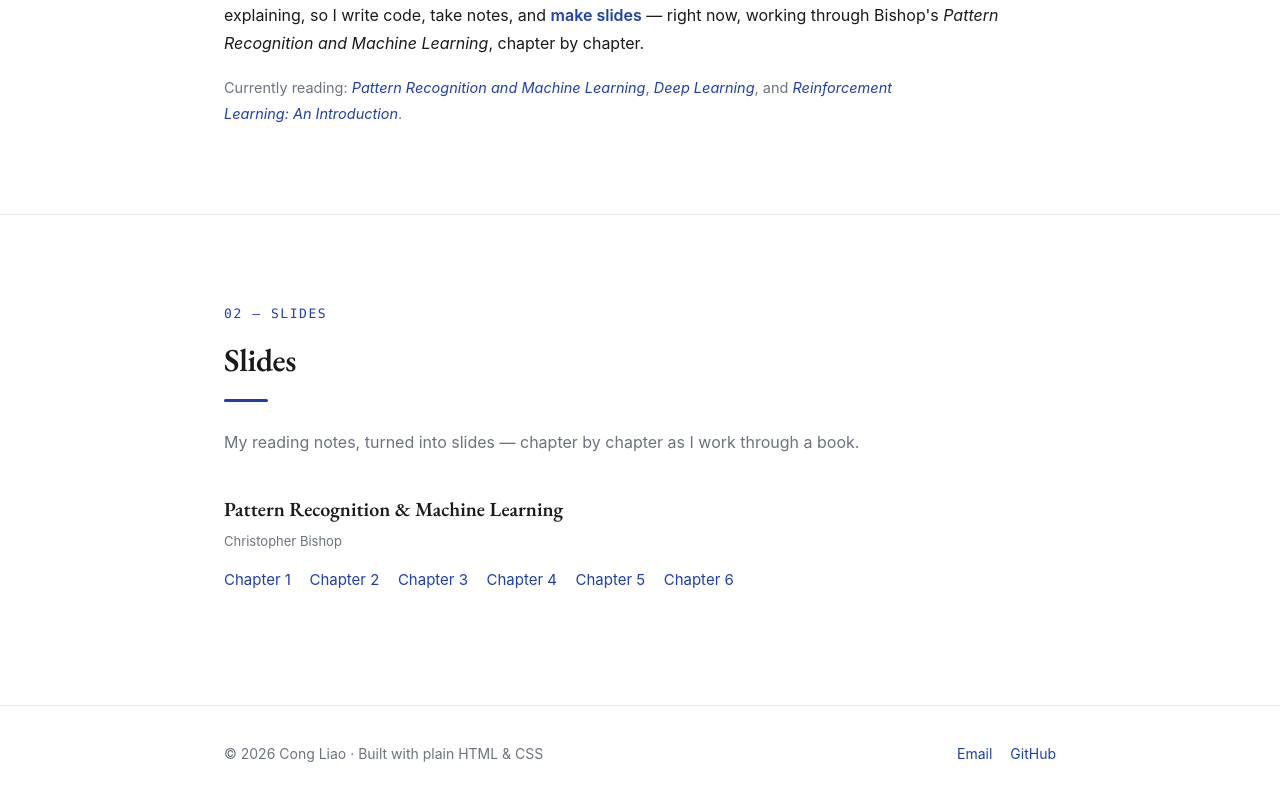
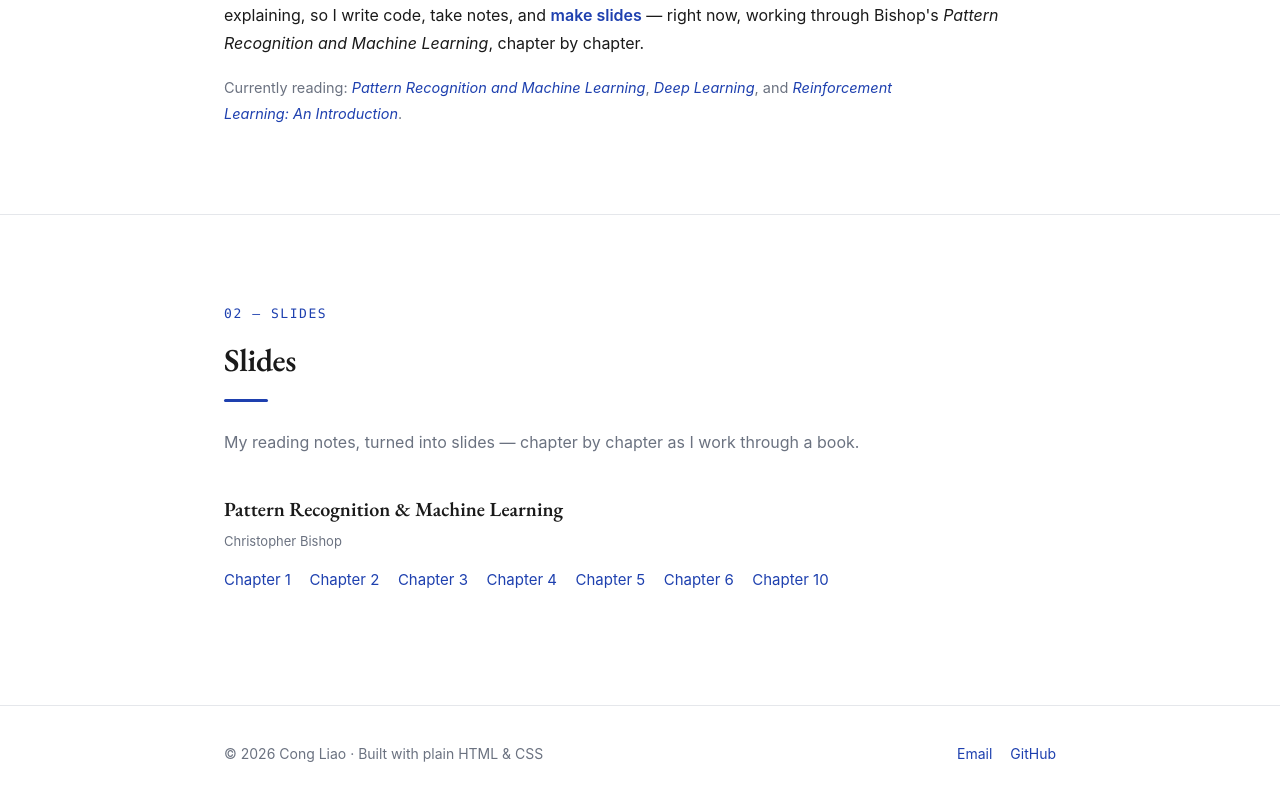
Before and after one commit to caojieqiren/caojieqiren.github.io, a plain HTML site: page index.html in a window 1280 px wide. Shown: the part 447-1247 px from the top of the page. Drawn offline with nearby package versions, Linux system fonts and the light colour scheme.

Commit message:
Add PRML Chapter 10 slides and link

```diff
--- a/index.html
+++ b/index.html
@@ -111,6 +111,7 @@
               <a href="slides/prml-ch4.pdf">Chapter 4</a>
               <a href="slides/prml-ch5.pdf">Chapter 5</a>
               <a href="slides/prml-ch6.pdf">Chapter 6</a>
+              <a href="slides/prml-ch10.pdf">Chapter 10</a>
             </p>
           </article>
 
```
Also changed, not shown: 1 other file.
